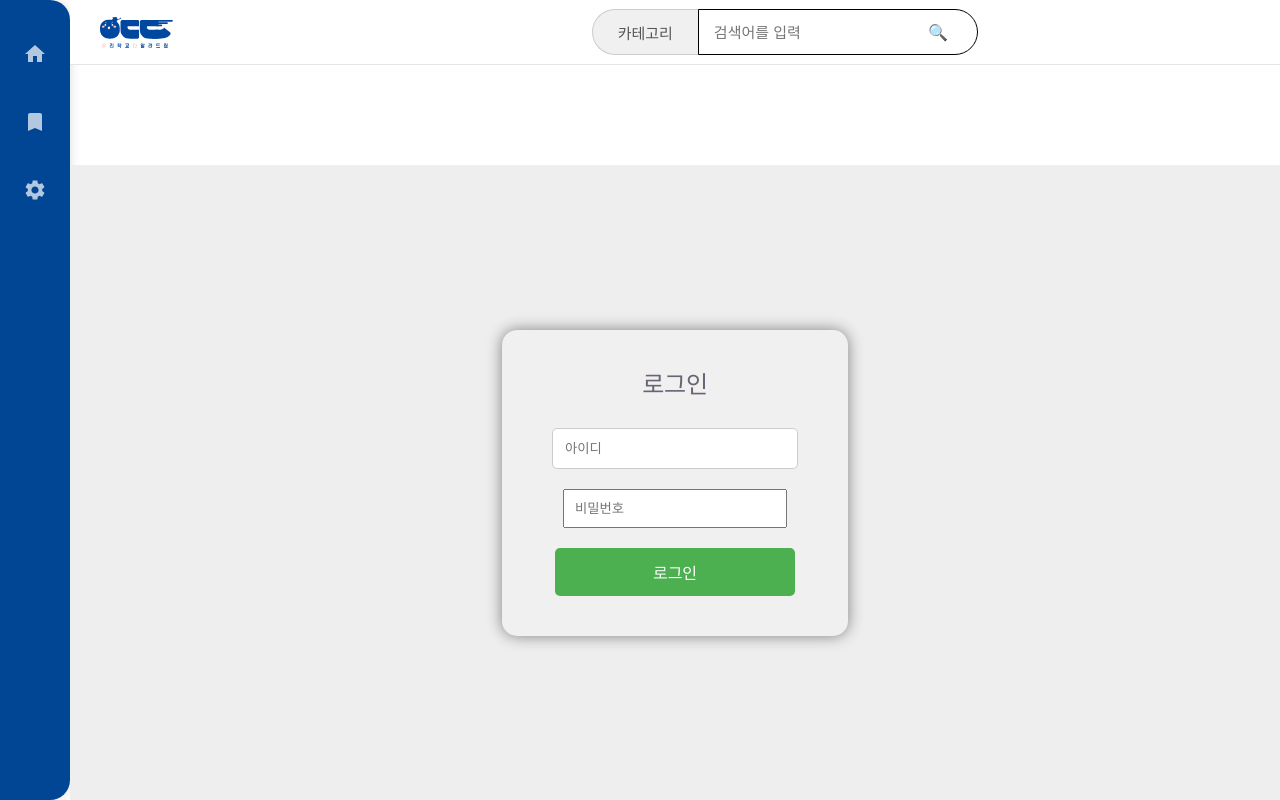
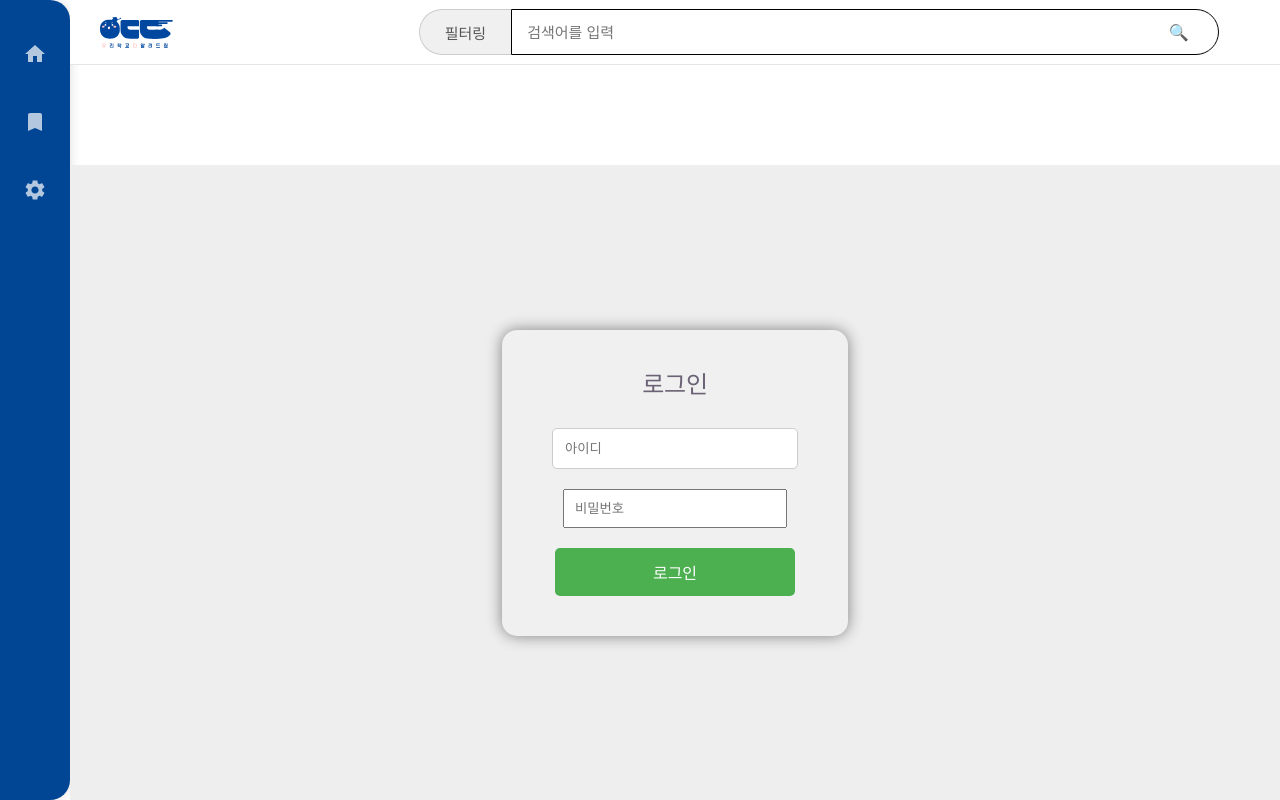
Before and after one commit to pknu-wap/Udada, a React (Vite) app in the folder client/: page /login in a window 1280 px wide. Built offline with nearby package versions, Linux system fonts and the light colour scheme.

Commit message:
fix: 로고svg 파일 깨짐 수정

```diff
--- a/client/src/App.css
+++ b/client/src/App.css
@@ -204,5 +204,6 @@
   flex-direction: column; /* 세로로 배치 (Navbar -> 화면) */
   width: 100%;
   min-width: 0;
-  overflow: hidden;
+  overflow-y: auto;
+  overflow-x: hidden;
 }
--- a/client/src/components/Navbar.css
+++ b/client/src/components/Navbar.css
@@ -11,7 +11,7 @@
     box-sizing: border-box;
     width: 100%;
 
-    position: fsticky;
+    position: sticky;
     top: 0;
     z-index: 1000;
 }
@@ -27,7 +27,14 @@
     justify-content: flex-end;
     gap: 15px;
 }
-
+/*가운데*/
+.navbar-center {
+    flex: 3; /* 가운데 영역을 더 넓게 배분 */
+    display: flex;
+    justify-content: center;
+    width: 100%;
+}
+/*---------로고--------*/
 .logo-container {
     display: flex;
     align-items: center;
@@ -35,26 +42,19 @@
 }
 
 .logo-svg {
-    height: 35px;
-    /* 디자이너 시안에 맞춘 높이값 */
-    width: auto;
-    /* 비율 유지 */
-    display: block;
+  height: 35px !important;
+  width: auto !important;
+  display: block;
+  object-fit: contain;
+  max-width: none !important;
 }
-
 /* --- 검색바 디자인 --- */
-.navbar-center {
-    flex: 2;
-    /* 가운데 영역을 더 넓게 배분 */
-    display: flex;
-    justify-content: center;
-}
 
 .search-section {
     display: flex;
     align-items: center;
     width: 100%;
-    max-width: 550px;
+    max-width:800px;
     height: 46px
 }
 
@@ -63,7 +63,7 @@
     display: flex;
     align-items: center;
     height: 100%;
-    max-width: 280px;
+    max-width: none;
     flex: 1;
 }
 
@@ -87,19 +87,6 @@
     border-color: #004695;
     background-color: #ffffff;
     box-shadow: 0 0 0 3px rgba(0, 70, 149, 0.1);
-}
-
-.search-icon-btn {
-    position: absolute;
-    right: 15x;
-    background: transparent;
-    border: none;
-    cursor: pointer;
-    color: #666666;
-    font-size: 18px;
-    display: flex;
-    align-items: center;
-    justify-content: center;
 }
 
 .search-icon-btn:hover {
--- a/client/src/components/Navbar.jsx
+++ b/client/src/components/Navbar.jsx
@@ -28,7 +28,7 @@ export default function Navbar({ toggleKeywordPanel }) {
             className={`category-btn ${isActive ? "active" : ""}`}
             onClick={handleCategoryClick}
           >
-            카테고리
+            필터링
           </button>
           {/* 검색바 */}
 
```
Also changed, not shown: client/public/Logo.svg.
